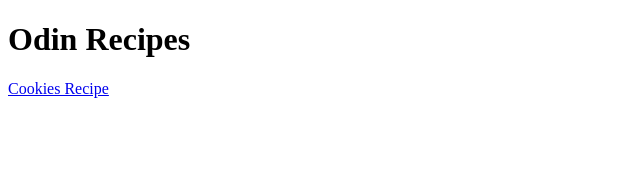
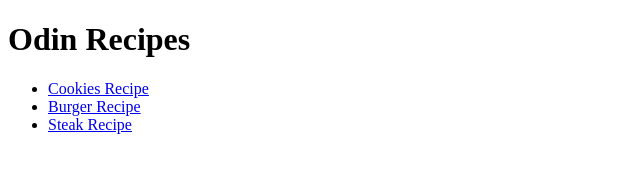
Before and after one commit to wakester25/odin-recipes, a plain HTML site: page index.html in a window 1280 px wide. Shown: the whole page, without its empty margins (0-640 px from the left). Drawn offline with Linux system fonts and the light colour scheme.

Commit message:
Link recipes on the main page

```diff
--- a/index.html
+++ b/index.html
@@ -7,6 +7,10 @@
 
     <body>
         <h1>Odin Recipes</h1>
-        <a href="./recipes/cookies.html">Cookies Recipe</a>
+        <ul>
+            <li><a href="./recipes/cookies.html">Cookies Recipe</a></li>
+            <li><a href="./recipes/burger.html">Burger Recipe</a></li>
+            <li><a href="./recipes/steak.html">Steak Recipe</a></li>
+        </ul>
     </body>
 </html>
```
